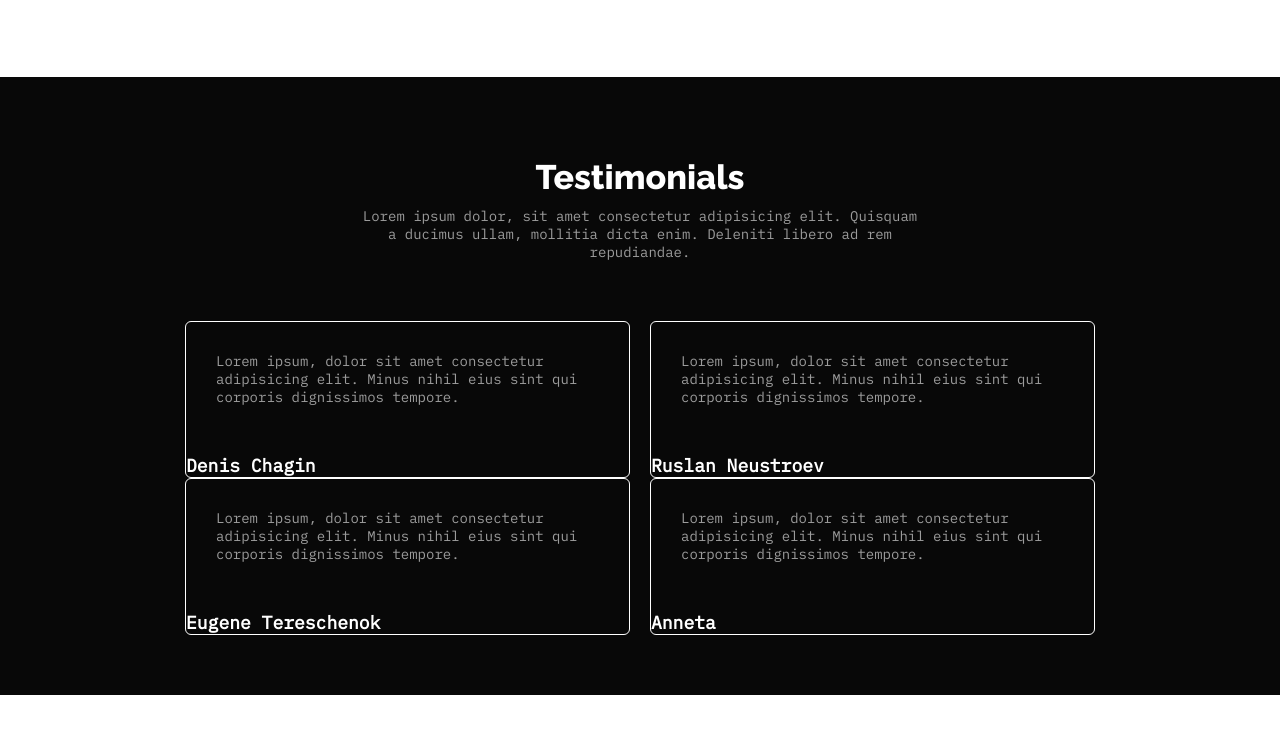
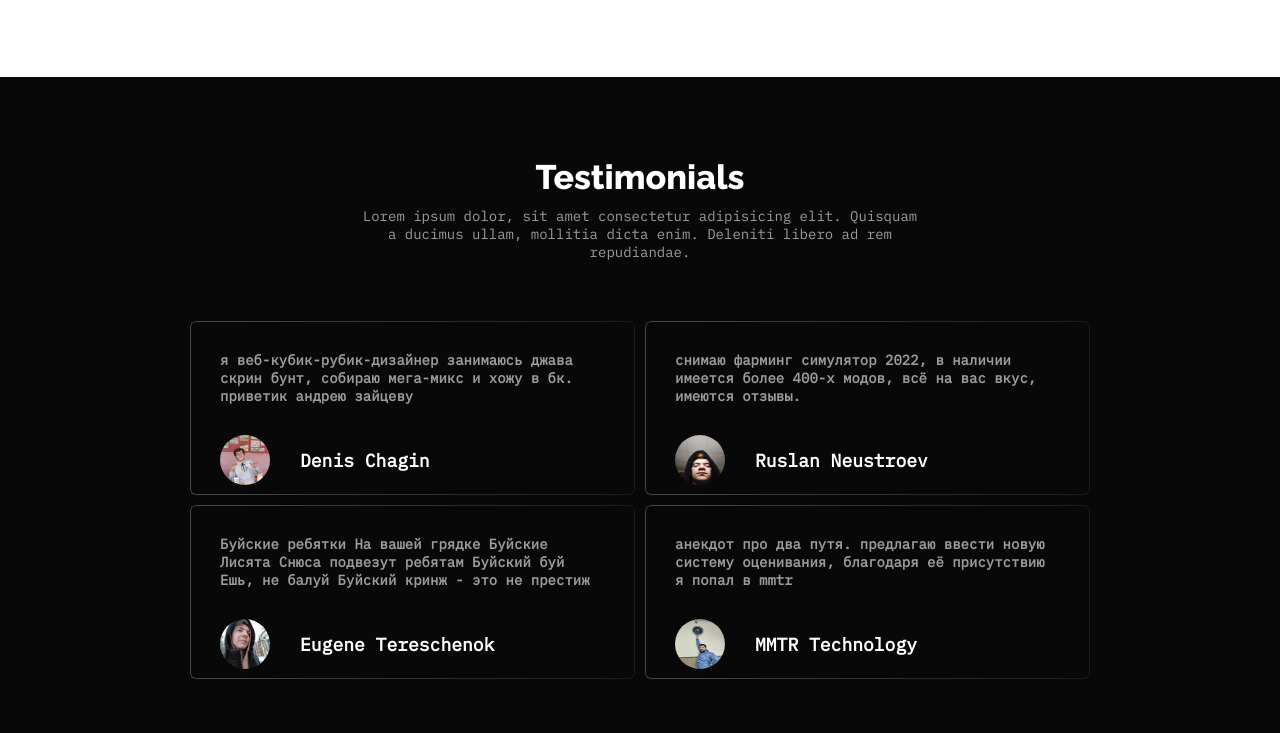
Before and after one commit to tihonhomyshen/webka, a plain HTML site: page index.html in a window 1280 px wide. Shown: the part 1969-2702 px from the top of the page. Before the commit the page ends 2664 px from the top, so only its background shows below. Drawn offline with Linux system fonts and the light colour scheme.

Commit message:
third page

```diff
--- a/index.html
+++ b/index.html
@@ -106,35 +106,38 @@
         </div>
         <div class="reviews_block">
           <div class="review_block">
-            <p class="review_text"> Lorem ipsum, dolor sit amet consectetur adipisicing elit.
-              Minus nihil eius sint qui corporis dignissimos tempore.</p>
+            <p class="review_text"> я веб-кубик-рубик-дизайнер занимаюсь джава скрин бунт, собираю мега-микс и хожу в бк. приветик андрею зайцеву</p>
             <div class="review_author">
-              <img src="" alt="">
+              <img src="src/authors/cheek_react.ico" alt="">
               <p>Denis Chagin</p>
             </div>
           </div>
           <div class="review_block">
-            <p class="review_text"> Lorem ipsum, dolor sit amet consectetur adipisicing elit.
-              Minus nihil eius sint qui corporis dignissimos tempore.</p>
+            <p class="review_text"> снимаю фарминг симулятор 2022, в наличии имеется более 400-х модов, всё на вас вкус, имеются отзывы.</p>
             <div class="review_author">
-              <img src="" alt="">
+              <img src="src/authors/ruslan.ico" alt="">
               <p>Ruslan Neustroev</p>
             </div>
           </div>
           <div class="review_block">
-            <p class="review_text"> Lorem ipsum, dolor sit amet consectetur adipisicing elit.
-              Minus nihil eius sint qui corporis dignissimos tempore.</p>
+            <p class="review_text"> Буйские ребятки
+              На вашей грядке
+              Буйские Лисята
+              Снюса подвезут ребятам
+              Буйский буй
+              Ешь, не балуй
+              Буйский кринж -
+              это не престиж</p>
             <div class="review_author">
-              <img src="" alt="">
+              <img src="src/authors/eugene.ico" alt="">
               <p>Eugene Tereschenok</p>
             </div>
           </div>
           <div class="review_block">
-            <p class="review_text"> Lorem ipsum, dolor sit amet consectetur adipisicing elit.
-              Minus nihil eius sint qui corporis dignissimos tempore.</p>
+            <p class="review_text"> анекдот про два путя. предлагаю ввести новую систему оценивания, благодаря её присутствию я попал в mmtr</p>
             <div class="review_author">
-              <img src="" alt="">
-              <p>Anneta</p>
+              <img src="src/authors/mmtr.ico" alt="">
+              <p>MMTR Technology</p>
             </div>
           </div>
         </div>
--- a/src/style.css
+++ b/src/style.css
@@ -448,7 +448,8 @@ body {
   align-items: flex-start;
   flex-wrap: wrap;
   margin-top: 60px;
-  justify-content: space-between;
+  justify-content: center;
+  gap: 10px;
 }
 
 .reviews .title_page {
@@ -471,16 +472,51 @@ body {
   display: flex;
   flex-direction: column;
   align-items: center;
+  justify-content: center;
 }
 
 .review_block{
+  position: relative;
+  display: flex;
+  flex-direction: column;
   max-width: 445px;
   border-radius: 6px;
-  border: 1px solid white;
+}
+
+.review_block::before {
+  content: "";
+  position: absolute;
+  inset: 0;
+  border-radius: 6px;
+  padding: 1px;
+  background: linear-gradient(
+    90deg,
+    rgba(72, 72, 72, 1) 0%,
+    rgba(27, 27, 27, 1) 100%
+  );
+  pointer-events: none;
+  /* Необходимо, чтобы связать border-radius и border-image */
+  -webkit-mask: linear-gradient(#fff 0 0) content-box, linear-gradient(#fff 0 0);
+  -webkit-mask-composite: xor;
+  mask-composite: exclude;
 }
 
 .review_text{
   margin: 30px 30px;
+  font-weight: 600;
+}
+
+.review_author{
+  display: flex;
+  margin-bottom: 10px;
+  align-items: center;
+}
+
+.review_author img{
+  border-radius: 50%;
+  width: 50px;
+  height: 50px;
+  margin: 0 30px;
 }
 
 .review_author p{
```
Also changed, not shown: src/authors/cheek_react.ico (added), src/authors/eugene.ico (added), src/authors/mmtr.ico (added), src/authors/ruslan.ico (added).
